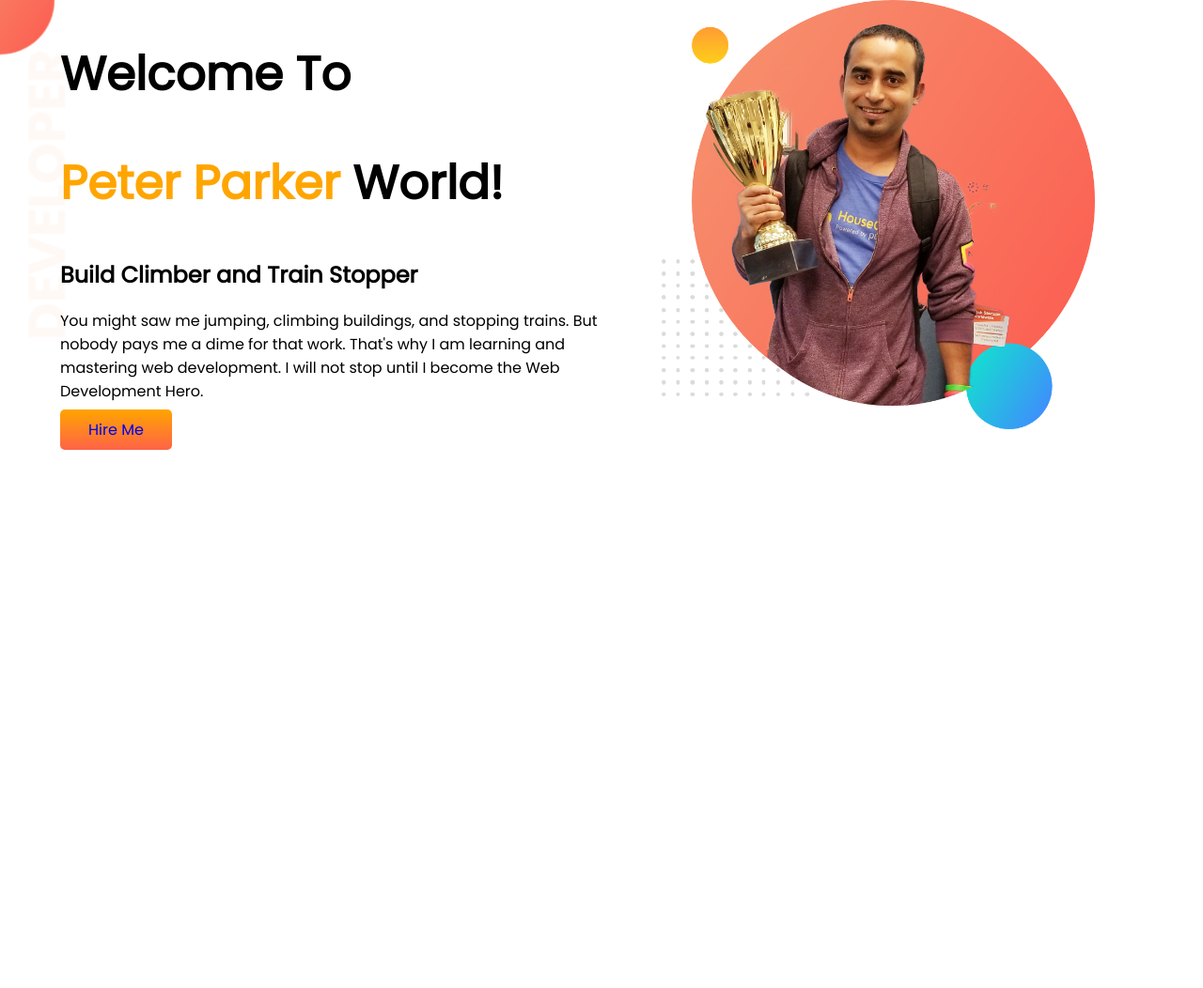
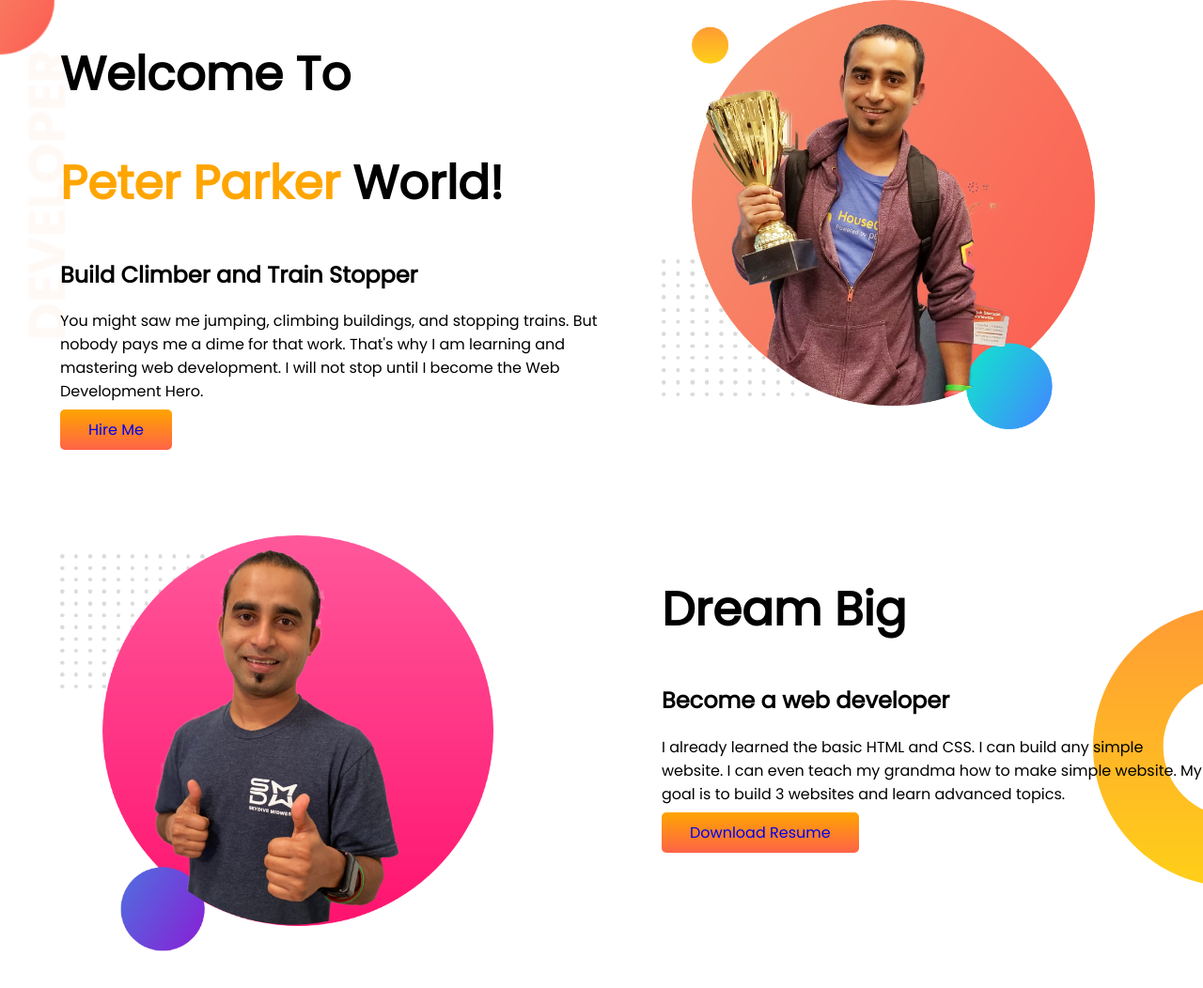
Before and after one commit to falgunidelata/repo-website, a plain HTML site: page index.html in a window 1280 px wide. Shown: the whole page at 94% size. Before the commit the page ends 800 px from the top, so only its background shows below. Drawn offline with Linux system fonts and the light colour scheme.

Commit message:
dream part added

```diff
--- a/index.html
+++ b/index.html
@@ -31,6 +31,29 @@
         </div>
 
     </section>
+    <section class="dream-area">
+        <div class="half-width">
+            <img src="images/jhankar2.png" alt="">
+        </div>
+        <div class="half-width">
+            <h1>Dream Big</h1>
+            <h2>Become a web developer</h2>
+            <p>I already learned the basic HTML and CSS. I can build any simple website. I can even teach my grandma how
+                to make simple website. My goal is to build 3 websites and learn advanced topics.</p>
+            <a class="link-button" target="_blank" href="https://www.facebook.com/">Download Resume</a>
+        </div>
+
+    </section>
+
+
+
+
+
+
+
+
+
+
 </body>
 
 </html>
--- a/style.css
+++ b/style.css
@@ -20,6 +20,8 @@ h1 {
 
 section {
     display: flex;
+    margin-bottom: 100px;
+
 }
 
 .half-width {
@@ -37,3 +39,9 @@ section {
     background-repeat: no-repeat;
 
 }
+
+.dream-area {
+    background-image: url(images/dream-bg.png);
+    background-repeat: no-repeat;
+    background-position: right;
+}
```
Also changed, not shown: 7 other files.
